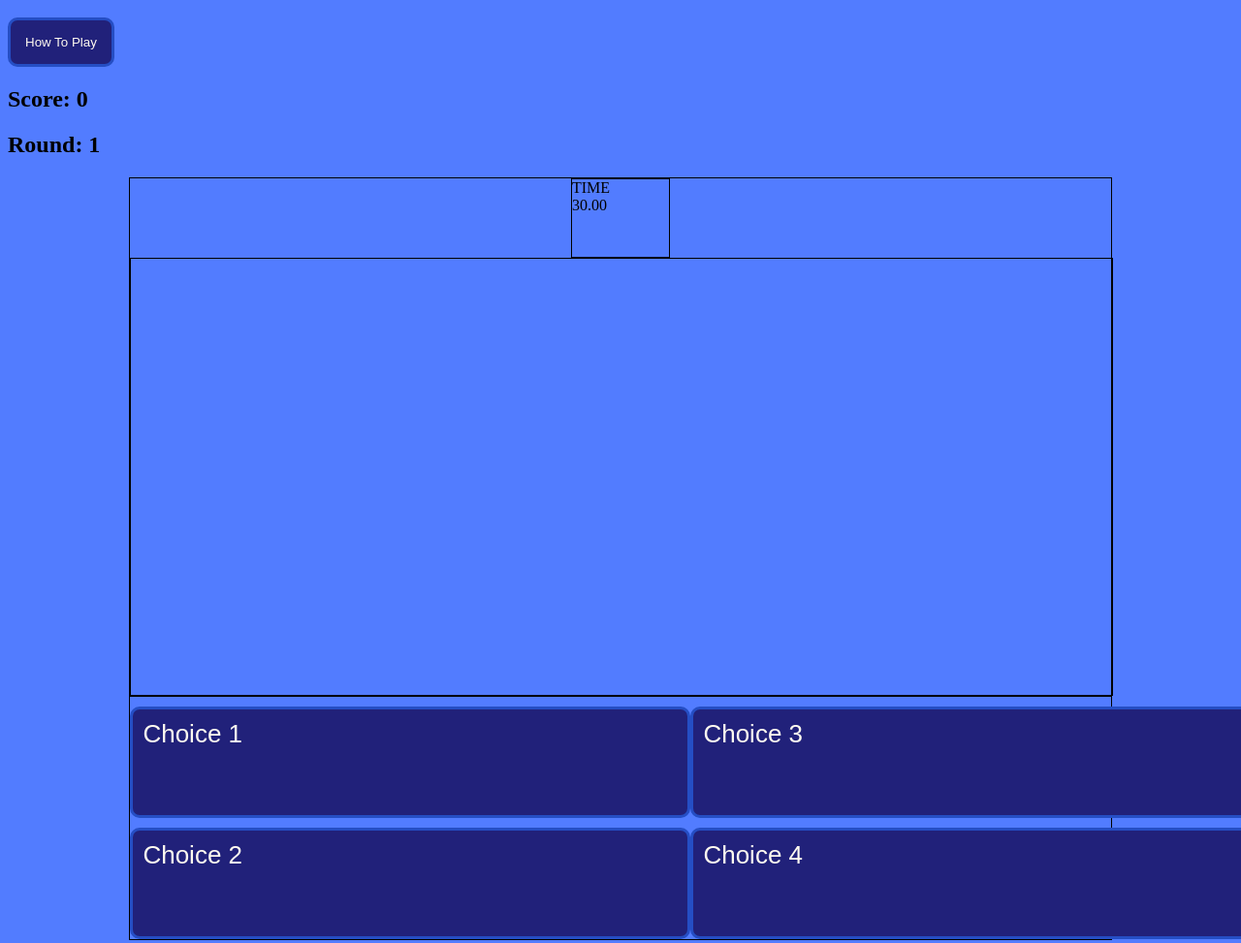
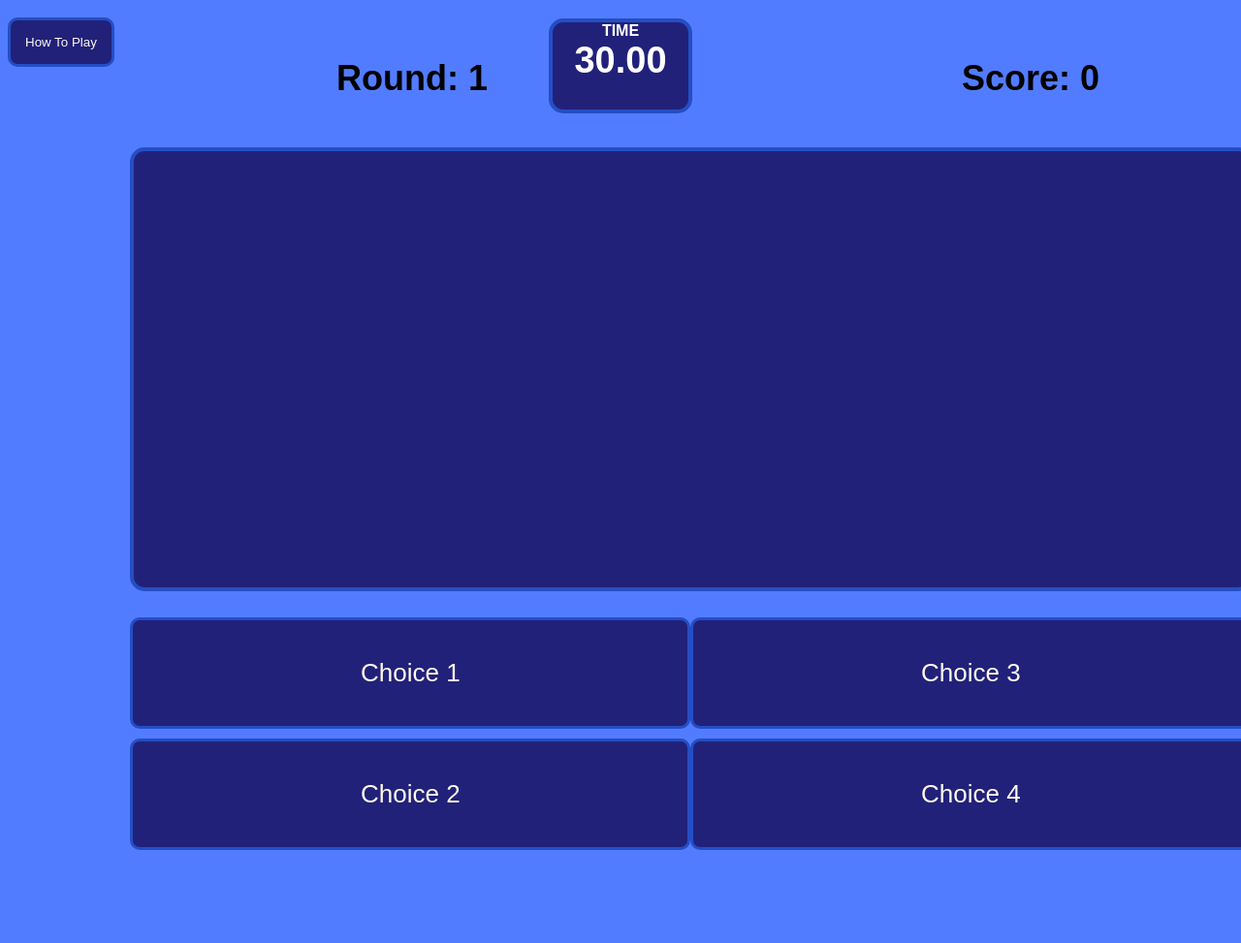
Before and after one commit to Flandolly/Triviamania, a plain HTML site: page Game/index.html in a window 1280 px wide. Shown: the whole page at 97% size. After the commit the page ends 885 px from the top, so only its background shows below. Drawn offline with Linux system fonts and the light colour scheme; files whose address does not match are found by name; a web font is replaced by a local one.

Commit message:
Added structure for question area and timer, along with score and round

```diff
--- a/Game/main.css
+++ b/Game/main.css
@@ -6,7 +6,7 @@ body {
 
 
 /********************
-Tutorial Modals
+Tutorial Modal - Header
 *********************/
 #modal {
     background-color: rgba(0,0,0,0.7);
@@ -31,6 +31,7 @@ Tutorial Modals
     padding: 3%;
     line-height: 120%;
 }
+
 #modal-header {
     margin-top: 0;
     height: 40px;
@@ -115,21 +116,18 @@ Main Body - Question Area
 }
 
 #question-area {
-    border: 1px solid black;
     width: 80%;
     height: 533px;
+    margin-top: -50px;
+    margin-bottom: 75px;
 }
 
-#timer {
-    border: 1px solid black;
-    width: 100px;
-    height: 80px;
-    margin: 0 auto;
-}
 
 #main-body {
-    border: 1px solid black;
-    width: 100%;
+    border: 4px solid #254ec4;
+    background-color: #21217a;
+    border-radius: 15px;
+    width: 1150px;
     height: 450px;
 }
 
@@ -140,7 +138,6 @@ Main Body - Question Area
 #choice-area {
     display: flex;
     flex-flow: row wrap;
-    border: 1px solid black;
     width: 80%;
     height: 250px;
     flex-direction: column;
@@ -159,8 +156,49 @@ Main Body - Question Area
     color: floralwhite;
     border-radius: 10px;
     border: 3px solid #254ec4;
+    justify-content: center;
+    align-items: center;
 }
 
+/*****************************
+ Main Body - Timer, Score, Round
+ *****************************/
+
+#timer {
+    border: 4px solid #254ec4;
+    background-color: #21217a;
+    border-radius: 15px;
+    width: 140px;
+    height: 90px;
+    margin: 0 auto 35px;
+    color: white;
+    text-align: center;
+}
+
+#timer-number {
+    height: 65px;
+    font-size: 38px;
+}
+
+#timer, #score, #round {
+    font-family: "Klee One", fantasy;
+    font-weight: 600;
+}
+
+#score, #round {
+    position: fixed;
+    font-size: 24px;
+}
+
+#score {
+    left: 992px;
+    top: 30px;
+}
+
+#round {
+    left: 347px;
+    top: 30px;
+}
 
 /*****************************
  Animations
```
